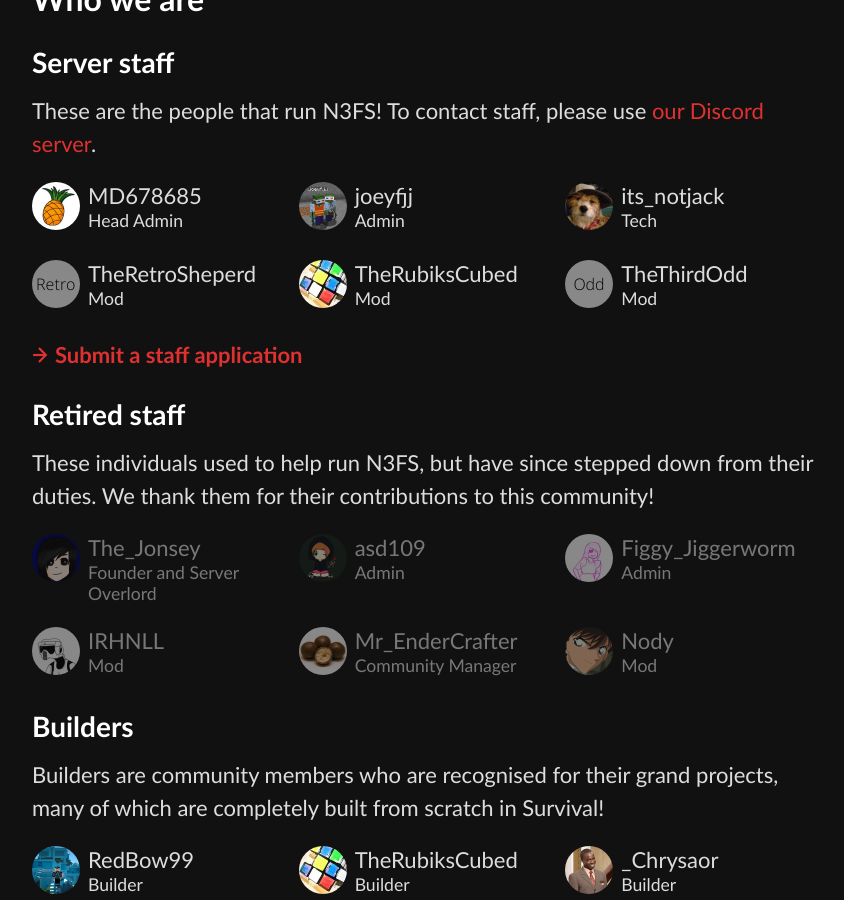
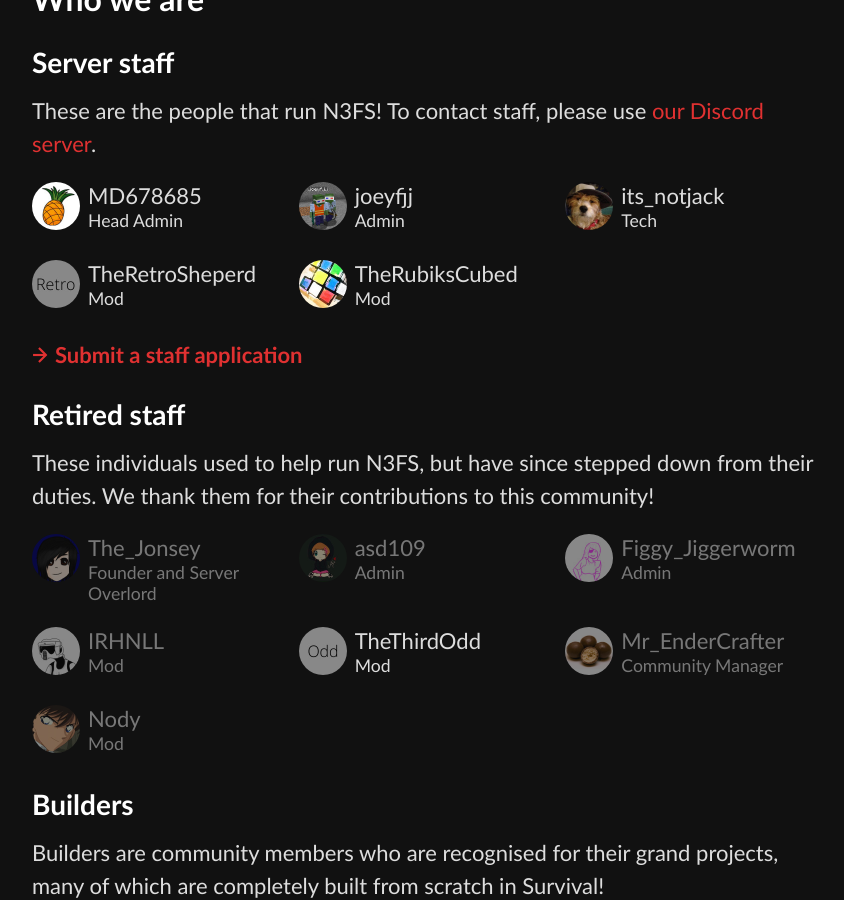
Before and after one commit to N3FS/N3FS-website, a Jekyll site: the page built from about.md, in a window 1280 px wide and 900 px high, scrolled down 1403 px. Shown: the whole window, without its empty margins (208-1052 px from the left). Built offline with Jekyll 4.4.1, drawn with Linux system fonts in a browser that asks for light colours.

Commit message:
Moved Odd down to Retired. *salute*

```diff
--- a/about.md
+++ b/about.md
@@ -135,13 +135,6 @@ These are the people that run N3FS! To contact staff, please use [our Discord se
     <div class="staff-position">Mod</div>
     <div class="staff-tagline">Everyone loves Ruby</div>
   </div>
-
-  <div class="staff-member">
-    <div class="staff-avatar" style="background-position: -192px -0px;"></div>
-    <div class="staff-name">TheThirdOdd</div>
-    <div class="staff-position">Mod</div>
-    <div class="staff-tagline">TheThirdOdd/Modd/Godd/Sodd</div>
-  </div>
 </div>
 
 <a href="/help/staff-application" class="action">Submit a staff application</a>
@@ -177,6 +170,13 @@ These individuals used to help run N3FS, but have since stepped down from their
     <div class="staff-name">IRHNLL</div>
     <div class="staff-position">Mod</div>
     <div class="staff-tagline">They weren't the mods you're looking for</div>
+  </div>
+
+  <div class="staff-member">
+    <div class="staff-avatar" style="background-position: -192px -0px;"></div>
+    <div class="staff-name">TheThirdOdd</div>
+    <div class="staff-position">Mod</div>
+    <div class="staff-tagline">TheThirdOdd/Modd/Godd/Sodd</div>
   </div>
 
   <div class="staff-member fade">
```
